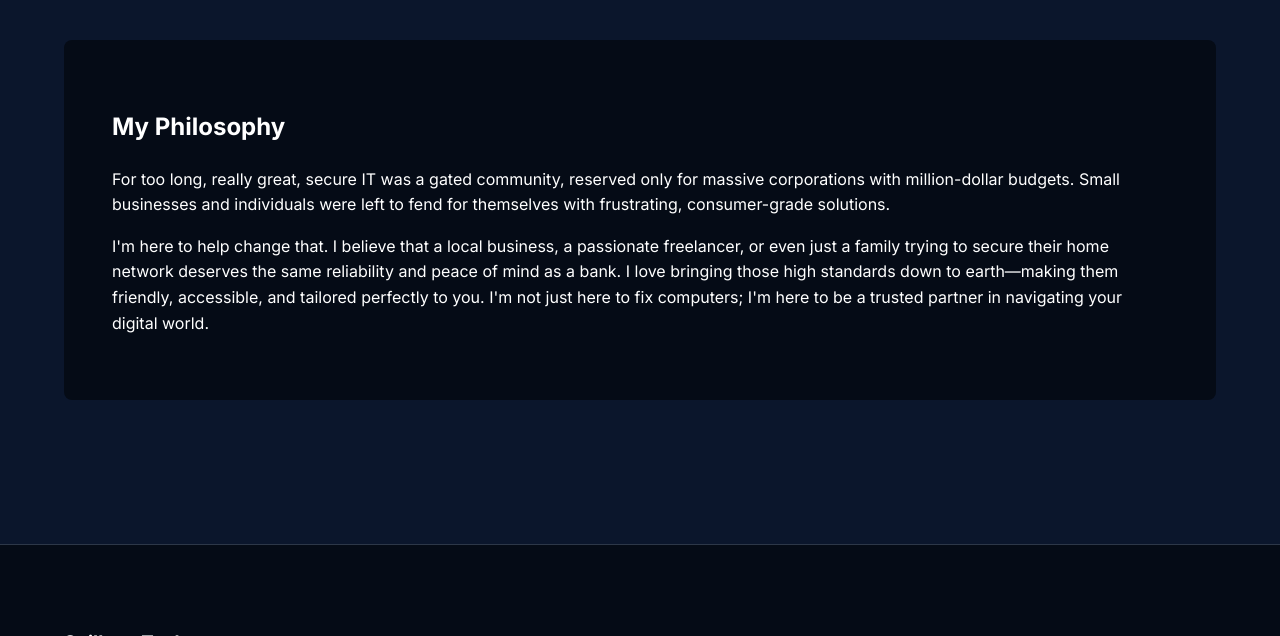
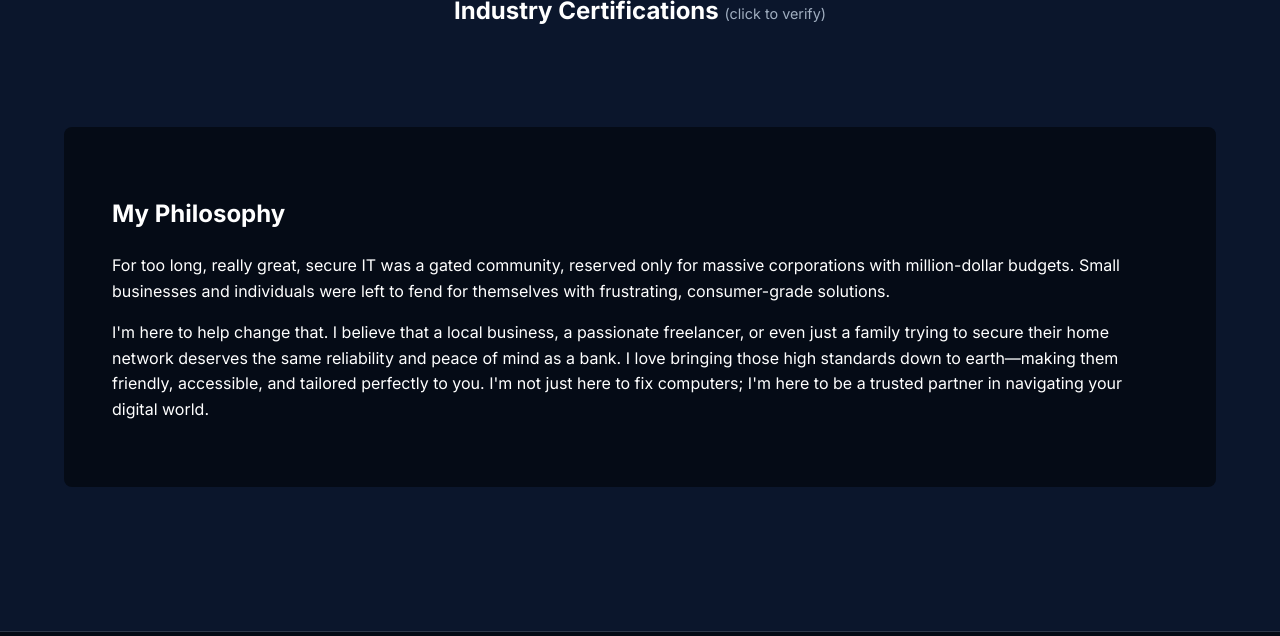
Before and after one commit to kspillane/Spillanetech-website, a Jekyll site: the page built from about.md, in a window 1280 px wide and 900 px high, scrolled down 718 px, cut to the strip 264-900 px from the top of the window. Built offline with Jekyll 4.4.1, drawn with Linux system fonts in a browser that asks for light colours; nearby versions of some CDN libraries; a script that is not in the unit is left out.

Commit message:
feat: add new industry certification badges and improve layout on about page

```diff
--- a/about.md
+++ b/about.md
@@ -19,19 +19,29 @@
         <p>I hold a <strong>Master's degree in Cybersecurity and Information Assurance</strong>, as well as the <a href="https://www.isc2.org/Certifications/CISSP" target="_blank" rel="noopener noreferrer">CISSP (Certified Information Systems Security Professional)</a> certification.</p>
         <p>For my clients, the CISSP means you are working with an internationally recognized security expert who understands how to design, engineer, and maintain a rigorous security posture. This isn't just about installing basic antivirus—it's about fundamentally protecting your business and data from the ground up to prevent breaches before they happen.</p>
         <p>But beyond the technical certifications, my foundation is in customer service. I learned early on that the best technology in the world is useless if the people using it feel unsupported or confused. I built my career on being the bridge between complex infrastructure and the people who rely on it—translating 'geek speak' into plain English and treating every question with care and urgency.</p>
+      </div>
+    </div>
 
-        <div style="margin-top: 2rem; margin-bottom: 2rem; display: flex; flex-wrap: wrap; gap: 1rem; align-items: flex-start;">
-          <!-- CISSP (Original) -->
-          <div data-iframe-width="150" data-iframe-height="270" data-share-badge-id="bdc9bd05-0e7b-434c-9dad-6c7cef11293c" data-share-badge-host="https://www.credly.com"></div>
-          <!-- Additional Badges -->
-          <div data-iframe-width="150" data-iframe-height="270" data-share-badge-id="e9fd70ba-2029-4199-8e76-a9a9e646064b" data-share-badge-host="https://www.credly.com"></div>
-          <div data-iframe-width="150" data-iframe-height="270" data-share-badge-id="8cdbddd3-0d24-42a5-92a2-50e1c11c4845" data-share-badge-host="https://www.credly.com"></div>
-          <div data-iframe-width="150" data-iframe-height="270" data-share-badge-id="e94e5e59-5447-4505-bd76-ad5c01eb6dc7" data-share-badge-host="https://www.credly.com"></div>
-          <div data-iframe-width="150" data-iframe-height="270" data-share-badge-id="41f3498d-c34d-4aca-9351-d1ea12322790" data-share-badge-host="https://www.credly.com"></div>
-          <div data-iframe-width="150" data-iframe-height="270" data-share-badge-id="1281d637-a5d3-4a25-80e1-3b5b53641305" data-share-badge-host="https://www.credly.com"></div>
-          <div data-iframe-width="150" data-iframe-height="270" data-share-badge-id="d0e63ab4-d54a-4597-bc4a-53a2493f1542" data-share-badge-host="https://www.credly.com"></div>
-          <script type="text/javascript" async src="//cdn.credly.com/assets/utilities/embed.js"></script>
-        </div>
+    <div style="margin-bottom: 4rem;">
+      <h2 style="text-align: center; margin-bottom: 2rem;">Industry Certifications <span class="text-muted" style="font-size: 0.6em; font-weight: normal;">(click to verify)</span></h2>
+      <div style="display: flex; flex-wrap: wrap; gap: 1.5rem; justify-content: center; align-items: flex-start;">
+        <!-- Original CISSP -->
+        <div data-iframe-width="150" data-iframe-height="270" data-share-badge-id="bdc9bd05-0e7b-434c-9dad-6c7cef11293c" data-share-badge-host="https://www.credly.com"></div>
+        <!-- First Batch -->
+        <div data-iframe-width="150" data-iframe-height="270" data-share-badge-id="e9fd70ba-2029-4199-8e76-a9a9e646064b" data-share-badge-host="https://www.credly.com"></div>
+        <div data-iframe-width="150" data-iframe-height="270" data-share-badge-id="8cdbddd3-0d24-42a5-92a2-50e1c11c4845" data-share-badge-host="https://www.credly.com"></div>
+        <div data-iframe-width="150" data-iframe-height="270" data-share-badge-id="e94e5e59-5447-4505-bd76-ad5c01eb6dc7" data-share-badge-host="https://www.credly.com"></div>
+        <div data-iframe-width="150" data-iframe-height="270" data-share-badge-id="41f3498d-c34d-4aca-9351-d1ea12322790" data-share-badge-host="https://www.credly.com"></div>
+        <div data-iframe-width="150" data-iframe-height="270" data-share-badge-id="1281d637-a5d3-4a25-80e1-3b5b53641305" data-share-badge-host="https://www.credly.com"></div>
+        <div data-iframe-width="150" data-iframe-height="270" data-share-badge-id="d0e63ab4-d54a-4597-bc4a-53a2493f1542" data-share-badge-host="https://www.credly.com"></div>
+        <!-- Second Batch (New) -->
+        <div data-iframe-width="150" data-iframe-height="270" data-share-badge-id="747d700b-e7bc-415d-90e7-458d7302d16d" data-share-badge-host="https://www.credly.com"></div>
+        <div data-iframe-width="150" data-iframe-height="270" data-share-badge-id="a432b9f5-cb11-4420-9887-509edca1028c" data-share-badge-host="https://www.credly.com"></div>
+        <div data-iframe-width="150" data-iframe-height="270" data-share-badge-id="c054ac8a-0f18-492d-8362-e5300d790f7b" data-share-badge-host="https://www.credly.com"></div>
+        <div data-iframe-width="150" data-iframe-height="270" data-share-badge-id="750e9bb4-5fab-4600-98f2-0ee46c5dded0" data-share-badge-host="https://www.credly.com"></div>
+        <div data-iframe-width="150" data-iframe-height="270" data-share-badge-id="257969d9-bac7-4974-8b53-8372fbbee626" data-share-badge-host="https://www.credly.com"></div>
+        <div data-iframe-width="150" data-iframe-height="270" data-share-badge-id="acdd3a7a-a951-4970-af40-5bf2ff2990a9" data-share-badge-host="https://www.credly.com"></div>
+        <script type="text/javascript" async src="//cdn.credly.com/assets/utilities/embed.js"></script>
       </div>
     </div>
 
```
